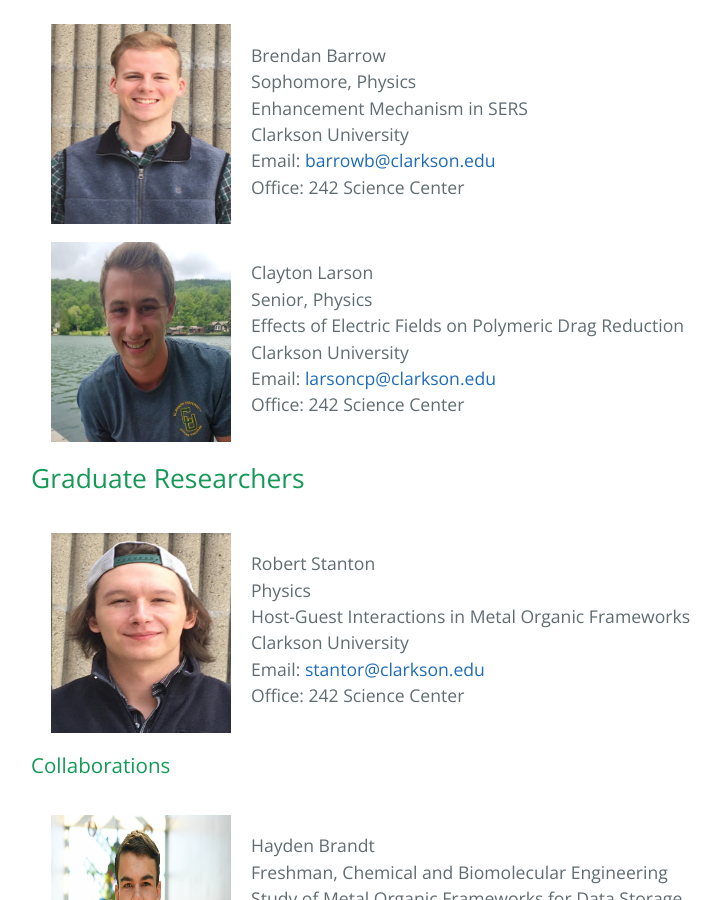
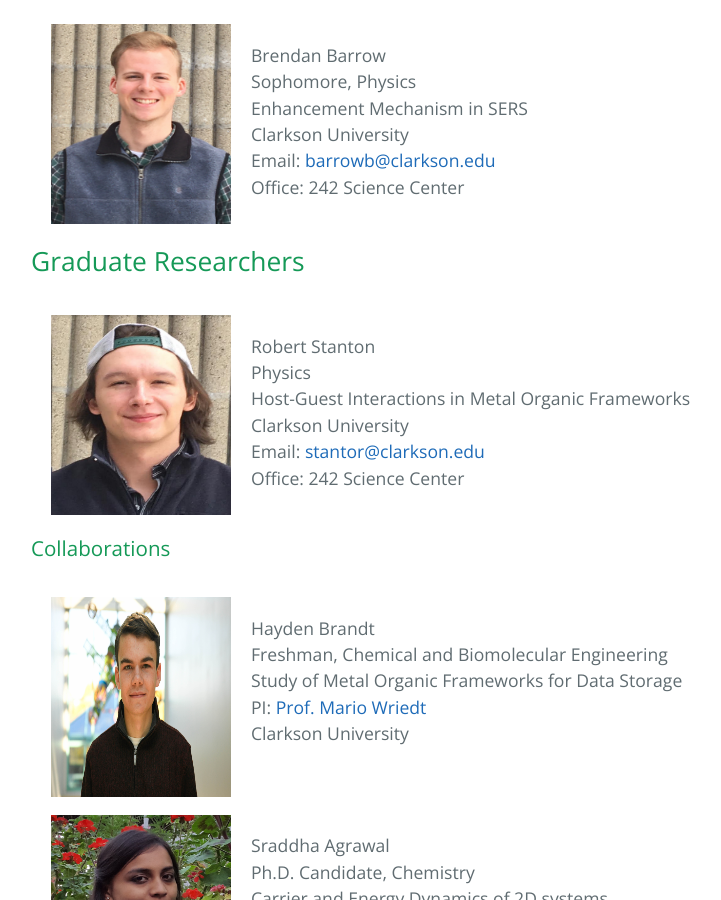
Before and after one commit to dharatrivedi/dharatrivedi.github.io, a Jekyll site: the page built from people.html, in a window 1280 px wide and 900 px high, scrolled down 799 px. Shown: the whole window, without its empty margins (233-954 px from the left). Built offline with Jekyll 4.4.1, drawn with Linux system fonts in a browser that asks for light colours.

Commit message:
Update people.html

```diff
--- a/people.html
+++ b/people.html
@@ -29,17 +29,6 @@ title: {{ site.name }}
       Enhancement Mechanism in SERS<br />
       Clarkson University<br />
       Email: <a href="mailto:barrowb@clarkson.edu">barrowb@clarkson.edu</a><br />
-      Office: 242 Science Center<br />
-    </p>
-  </ul>
-  <ul class="clearfix">
-    <img class="img1" src="/images/CL.jpg" alt="ClaytonLarson" width="180" height="200"  hspace="20">
-    <p>
-      Clayton Larson<br />
-      Senior, Physics<br />
-      Effects of Electric Fields on Polymeric Drag Reduction<br />
-      Clarkson University<br />
-      Email: <a href="mailto:larsoncp@clarkson.edu">larsoncp@clarkson.edu</a><br />
       Office: 242 Science Center<br />
     </p>
   </ul>
```
